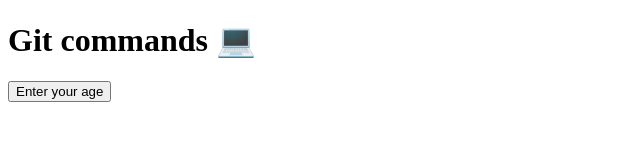
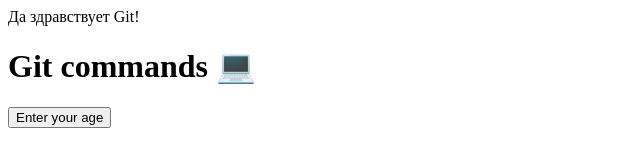
Before and after one commit to AndreiGulii/Git-commands, a plain HTML site: page index.html in a window 1280 px wide. Shown: the whole page, without its empty margins (0-640 px from the left). Drawn offline with Linux system fonts and the light colour scheme.

Commit message:
added header

```diff
--- a/index.html
+++ b/index.html
@@ -6,6 +6,7 @@
     <title>Git test</title>
 </head>
 <body>
+    <header>Да здравствует Git!</header>
    <h1>Git commands 💻</h1>
    <form>
     <button>Enter your age</button>
```
